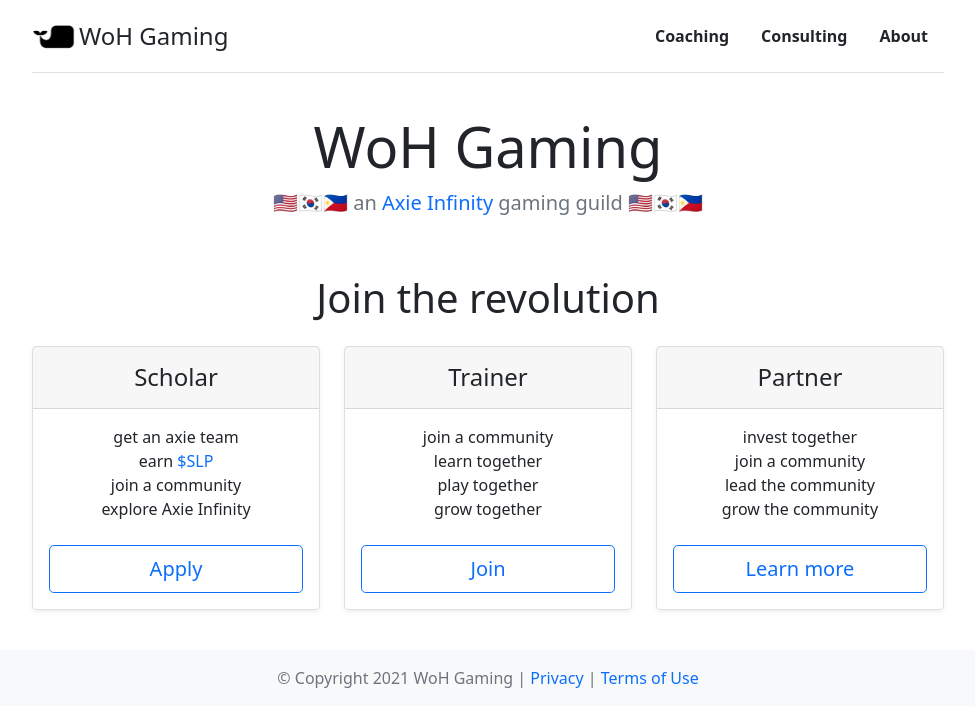
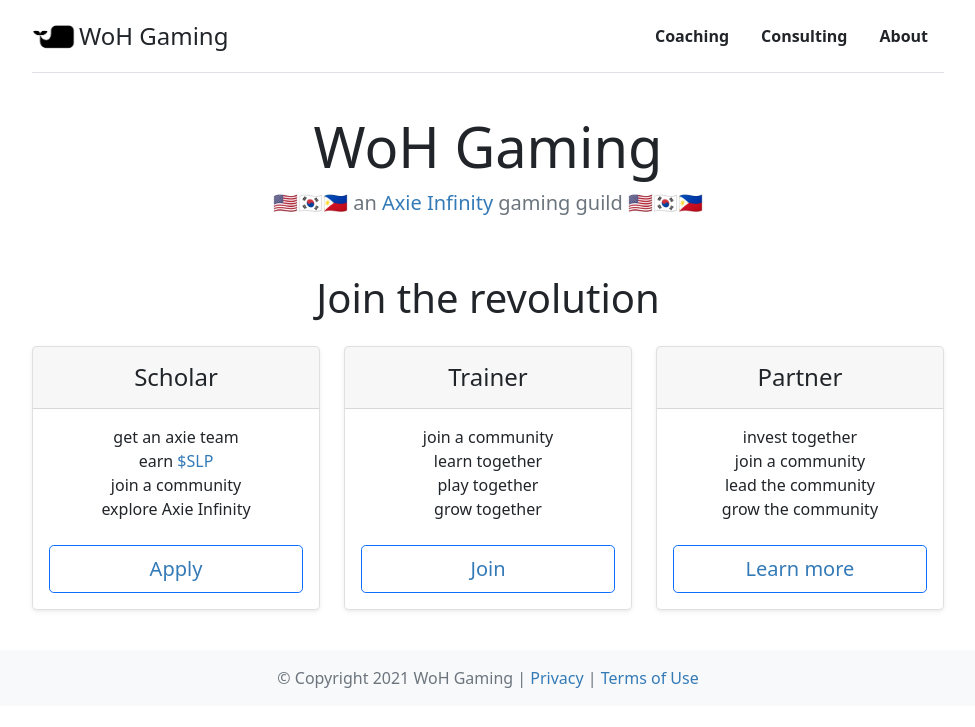
Before and after one commit to person-woh/person-woh.github.io, a Jekyll site: the page built from index.html, in a window 1280 px wide. Shown: the top 727 px of the page, without its empty margins (152-1127 px from the left). Built offline with Jekyll 4.4.1, drawn with Linux system fonts in a browser that asks for light colours.

Commit message:
Update main.css

```diff
--- a/assets/css/main.css
+++ b/assets/css/main.css
@@ -1,6 +1,7 @@
 
 a {
   text-decoration: none;
+  color: #337ab7 !important;
 }
 
 .container {
```
